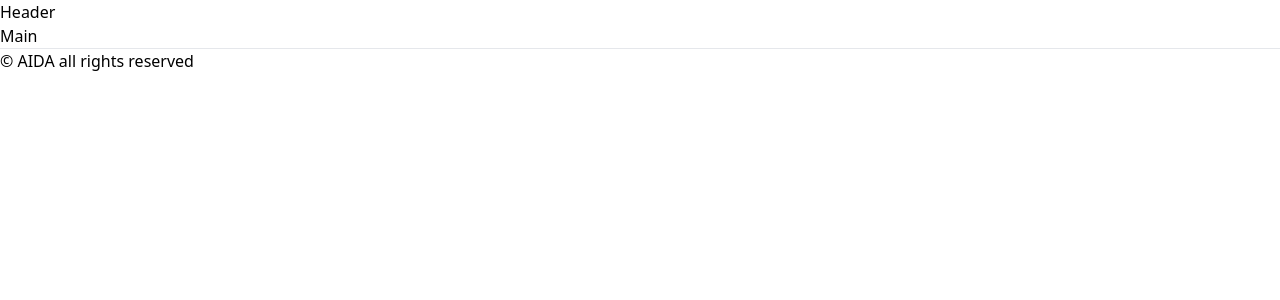
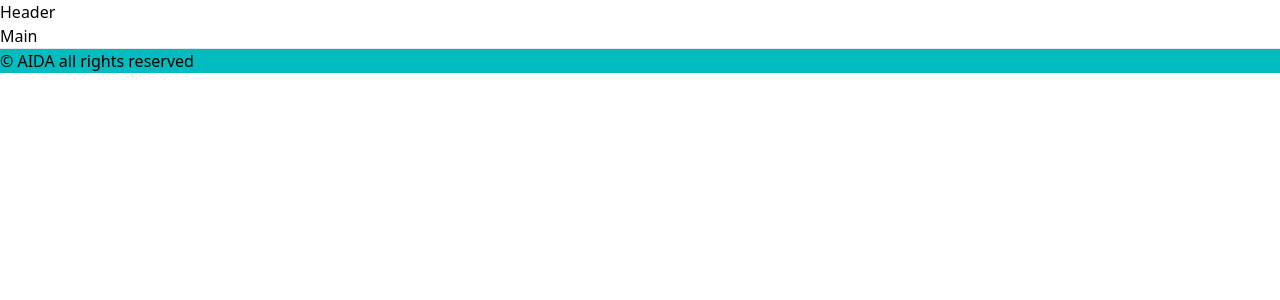
Before and after one commit to RanaMohamad21/Aida-Front-End, a React (Vite) app in the folder Aida/: page / in a window 1280 px wide. Shown: the top 300 px of the page. Built offline with nearby package versions, Linux system fonts and the light colour scheme.

Commit message:
Tailwind Setup completed

```diff
--- a/Aida/package.json
+++ b/Aida/package.json
@@ -7,7 +7,8 @@
     "dev": "vite",
     "build": "vite build",
     "lint": "eslint . --ext js,jsx --report-unused-disable-directives --max-warnings 0",
-    "preview": "vite preview"
+    "preview": "vite preview",
+    "build:css": "tailwindcss build -o ./dist/styles.css"
   },
   "dependencies": {
     "react": "^18.2.0",
--- a/Aida/src/App.jsx
+++ b/Aida/src/App.jsx
@@ -1,5 +1,4 @@
 import Footer from "./UI/Footer";
-import "./index.css";
 function App() {
   return (
     <>
--- a/Aida/src/UI/Footer.jsx
+++ b/Aida/src/UI/Footer.jsx
@@ -1,6 +1,6 @@
 function Footer() {
   return (
-    <footer className="bg-teal-[rgb(3,188,191)]">
+    <footer className="bg-[rgb(3,188,191)] t">
       <hr />
       {/*Roboto font*/}
       <p>&copy; AIDA all rights reserved</p>
--- a/Aida/src/index.css
+++ b/Aida/src/index.css
@@ -1,3 +1,4 @@
+
 @tailwind base;
 @tailwind components;
 @tailwind utilities;
--- a/Aida/src/main.jsx
+++ b/Aida/src/main.jsx
@@ -1,7 +1,7 @@
 import React from "react";
 import ReactDOM from "react-dom/client";
 import App from "./App.jsx";
-
+import "./index.css";
 ReactDOM.createRoot(document.getElementById("root")).render(
   <React.StrictMode>
     <App />
```
